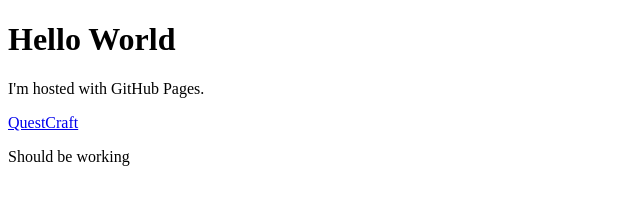
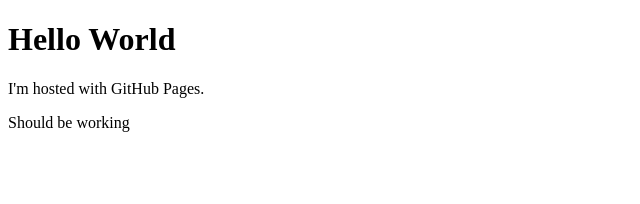
Before and after one commit to natereinert/natereinert.github.io, a plain HTML site: page index.html in a window 1280 px wide. Shown: the whole page, without its empty margins (0-640 px from the left). Drawn offline with Linux system fonts and the light colour scheme.

Commit message:
Update index.html

```diff
--- a/index.html
+++ b/index.html
@@ -3,7 +3,6 @@
   <body>
     <h1>Hello World</h1>
     <p>I'm hosted with GitHub Pages.</p>
-    <A HREF = "https://natereinert.github.io/QuestCraftExample">QuestCraft</A>
     <p>Should be working</p>
   </body>
 </html>
```
